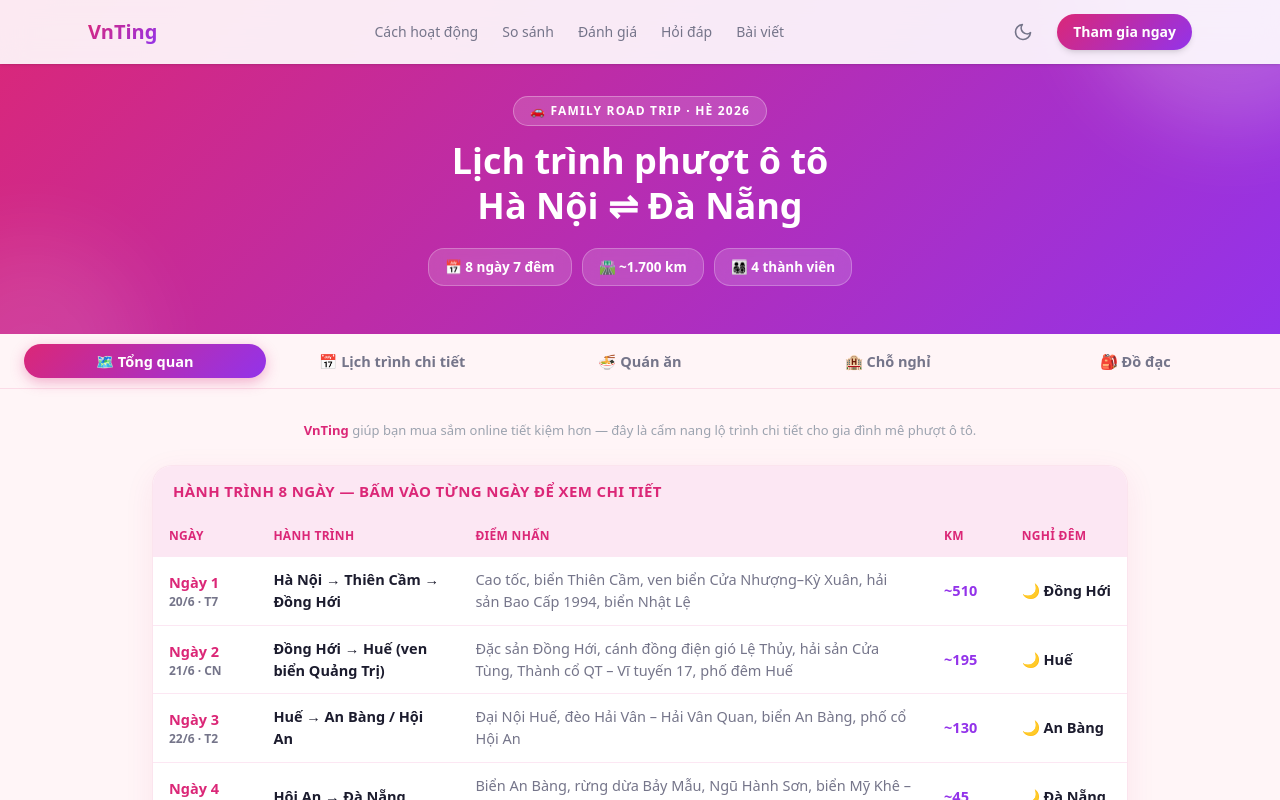
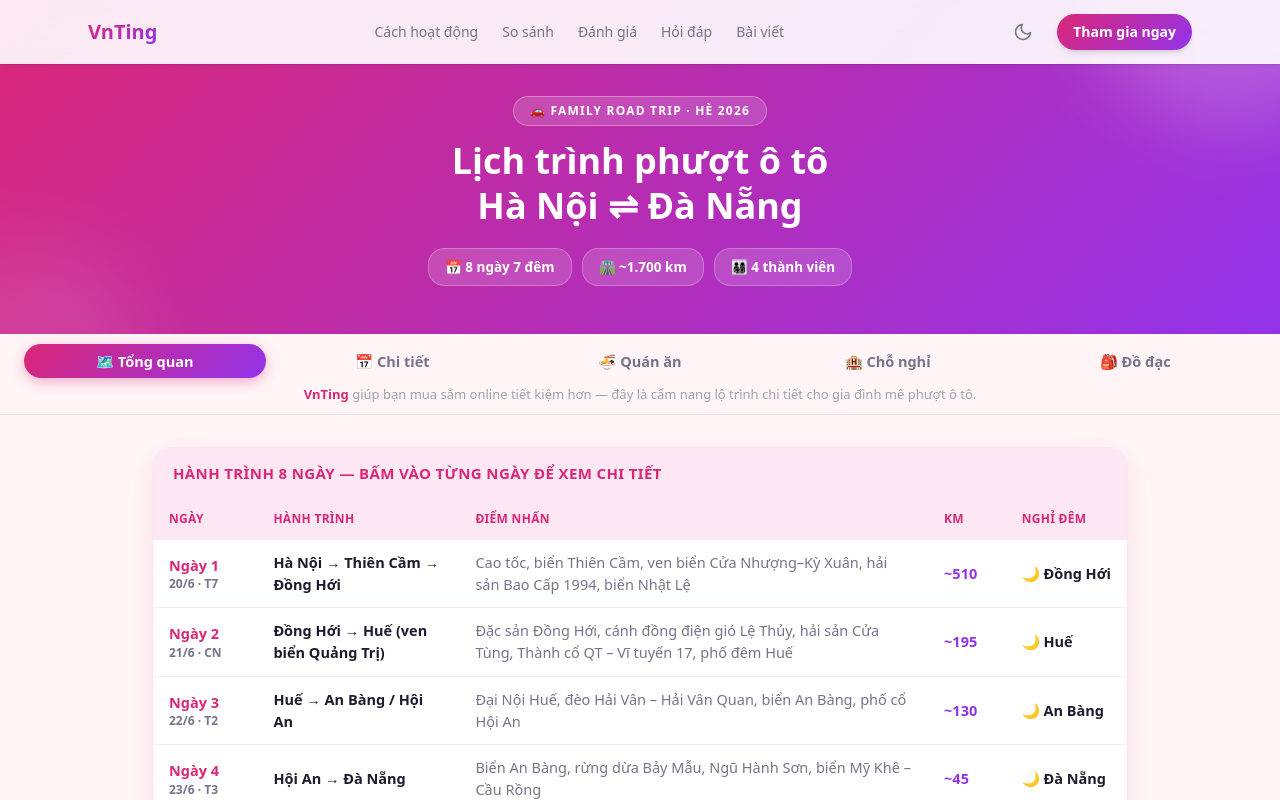
Before and after one commit to namnh68/tingting-landing-page, a Next.js app: page /blogs/phuot-ha-noi-da-nang in a window 1280 px wide. Shown: the top 800 px of the page. Built offline with nearby package versions, Linux system fonts and the light colour scheme.

Commit message:
Update UI for Blog

```diff
--- a/src/components/cam-nang/phuot-guide.tsx
+++ b/src/components/cam-nang/phuot-guide.tsx
@@ -15,7 +15,7 @@ import {
 
 const TABS = [
   { id: "tongquan", label: "🗺️ Tổng quan" },
-  { id: "lichtrinh", label: "📅 Lịch trình chi tiết" },
+  { id: "lichtrinh", label: "📅 Chi tiết" },
   { id: "quanan", label: "🍜 Quán ăn" },
   { id: "chonghi", label: "🏨 Chỗ nghỉ" },
   { id: "dodac", label: "🎒 Đồ đạc" },
@@ -283,7 +283,8 @@ export function PhuotGuide() {
       </header>
 
       {/* ===== TABS ===== */}
-      <nav className="sticky top-16 z-40 grid grid-cols-3 gap-1.5 border-b border-[rgba(219,39,119,0.12)] bg-surface-primary/95 px-3 py-2.5 backdrop-blur sm:grid-cols-5 sm:px-6">
+      <nav className="sticky top-16 z-40 border-b border-[rgba(219,39,119,0.12)] bg-surface-primary/95 px-3 py-2.5 backdrop-blur sm:px-6">
+        <div className="grid grid-cols-3 gap-1.5 sm:grid-cols-5">
           {TABS.map((t) => (
             <button
               key={t.id}
@@ -297,10 +298,9 @@ export function PhuotGuide() {
               {t.label}
             </button>
           ))}
-      </nav>
+        </div>
 
-      <main ref={panelsRef} className="mx-auto max-w-5xl scroll-mt-28 px-4 py-8 sm:px-6">
-        <p className="mb-6 text-center text-[13px] font-medium text-text-muted">
+        <p className="mt-2 text-center text-[12px] font-medium leading-snug text-text-muted sm:text-[13px]">
           <a
             href="https://vnting.com"
             target="_blank"
@@ -312,6 +312,9 @@ export function PhuotGuide() {
           giúp bạn mua sắm online tiết kiệm hơn — đây là cẩm nang lộ trình chi tiết cho
           gia đình mê phượt ô tô.
         </p>
+      </nav>
+
+      <main ref={panelsRef} className="mx-auto max-w-5xl scroll-mt-28 px-4 py-8 sm:px-6">
 
         {/* ===== TỔNG QUAN ===== */}
         <div className={tab === "tongquan" ? "space-y-6" : "hidden"}>
@@ -413,7 +416,7 @@ export function PhuotGuide() {
 
         {/* ===== LỊCH TRÌNH ===== */}
         <div className={tab === "lichtrinh" ? "" : "hidden"}>
-            <div className="sticky top-[172px] z-30 -mx-4 mb-5 grid grid-cols-4 gap-1.5 border-b border-[rgba(219,39,119,0.12)] bg-surface-primary/95 px-4 py-2.5 backdrop-blur sm:top-[112px] sm:-mx-6 sm:grid-cols-8 sm:px-6">
+            <div className="sticky top-[200px] z-30 -mx-4 mb-5 grid grid-cols-4 gap-1.5 border-b border-[rgba(219,39,119,0.12)] bg-surface-primary/95 px-4 py-2.5 backdrop-blur sm:top-[150px] sm:-mx-6 sm:grid-cols-8 sm:px-6">
               {DAYS.map((d) => {
                 const place = d.chip.split("·")[1]?.trim() ?? "";
                 return (
```
Lines whose indentation alone changed are shown as unchanged.
